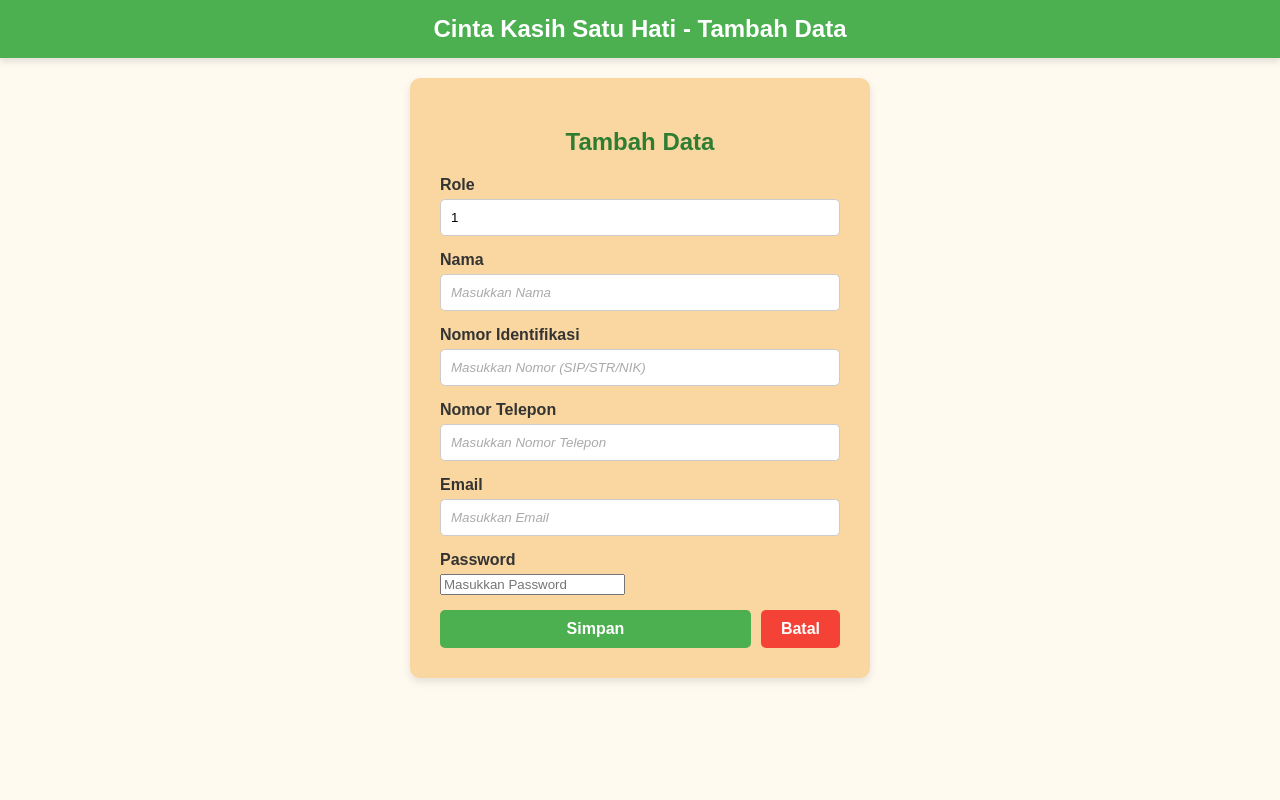
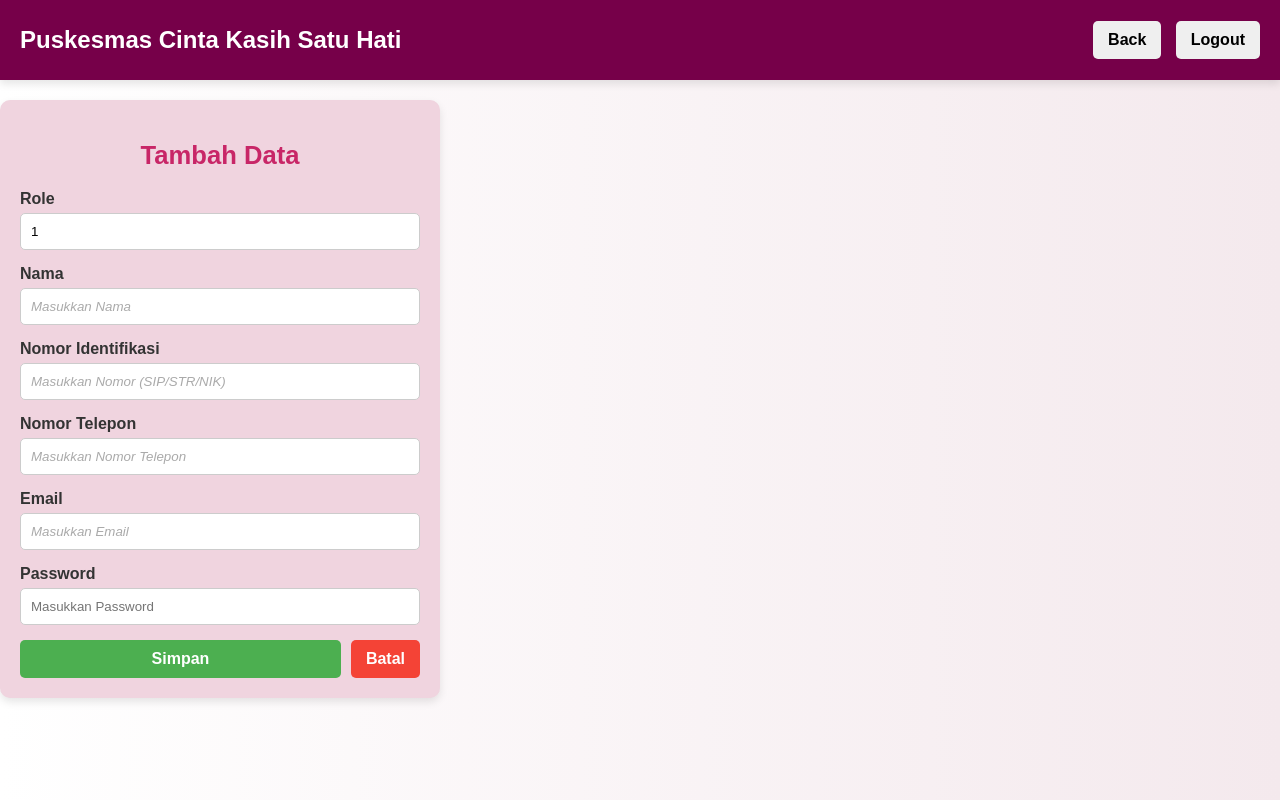
Before and after one commit to AufarR/sik-tubes, a PHP site: page /admin/tambah.php?role=1 in a window 1280 px wide. Run offline with PHP 8.4, Linux system fonts and the light colour scheme; the visitor is signed in with stand-in values (Sample User, id 1).

Commit message:
rapihin html tambah

```diff
--- a/admin/tambah.css
+++ b/admin/tambah.css
@@ -1,43 +1,19 @@
-/* Global Styles */
-body {
-  margin: 0;
-  font-family: Arial, sans-serif;
-  background-color: #FFFAF0;
-  display: flex;
-  flex-direction: column;
-  align-items: center;
-  min-height: 100vh;
-}
-
-/* Header Styles */
-header {
-  width: 100%;
-  text-align: center;
-  background-color: #4CAF50; /* Hijau untuk header */
-  padding: 15px 0;
-  box-shadow: 0 4px 6px rgba(0, 0, 0, 0.1);
-}
-
-header h1 {
-  margin: 0;
-  color: white;
-  font-size: 1.5rem;
-}
-
 /* Main Content */
 .main-content {
-  background-color: #FAD7A0;
+  background-color: #f0d4df;
   padding: 30px;
   border-radius: 10px;
   box-shadow: 0 4px 8px rgba(0, 0, 0, 0.1);
   width: 400px;
-  margin-top: 20px; /* Tambahkan jarak antara header dan konten utama */
+  align-items: center;
+  margin-top: 20px;
+  margin-bottom: 20px; /* Tambahkan jarak antara header dan konten utama */
 }
 
 .main-content .form-section h2 {
   text-align: center;
   margin-bottom: 20px;
-  color: #2E7D32; /* Hijau gelap */
+  color: #c82667; /* Hijau gelap */
 }
 
 /* Form Styles */
@@ -53,7 +29,8 @@ label {
 }
 
 input[type="text"],
-input[type="email"] {
+input[type="email"],
+input[type="password"] {
   width: 100%;
   padding: 10px;
   border: 1px solid #ccc;
--- a/admin/tambah.php
+++ b/admin/tambah.php
@@ -13,10 +13,15 @@ if ($_SESSION['role'] != 'admin') {
   <meta name="viewport" content="width=device-width, initial-scale=1.0">
   <title>Tambah Data</title>
   <link rel="stylesheet" href="tambah.css">
+  <link rel="stylesheet" href="admin.css">
 </head>
 <body>
   <header class="header">
-    <h1>Cinta Kasih Satu Hati - Tambah Data</h1>
+  <h1>Puskesmas Cinta Kasih Satu Hati</h1>
+    <div class="header-buttons">
+      <button class="btn-profile" onclick="history.back()">Back</button>
+      <button class="btn-logout" onclick="location.href='/auth/logout.php'">Logout</button>
+    </div>
   </header>
 
   <main class="main-content">
--- a/farmasi/tambah_obat.php
+++ b/farmasi/tambah_obat.php
@@ -18,7 +18,7 @@ if ($_SESSION['role'] != 'farmasi') {
 </head>
 <body>
 <header class="header">
-    <h1>Puskesma Cinta Kasih Satu Hati</h1>
+    <h1>Puskesmas Cinta Kasih Satu Hati</h1>
     <div class="header-buttons">
       <button class="btn-profile" onclick="history.back()">Back</button>
       <button class="btn-logout" onclick="location.href='/auth/logout.php'">Logout</button>
```
Also changed, not shown: farmasi/tambah_obat.css (+0 -52 lines).
